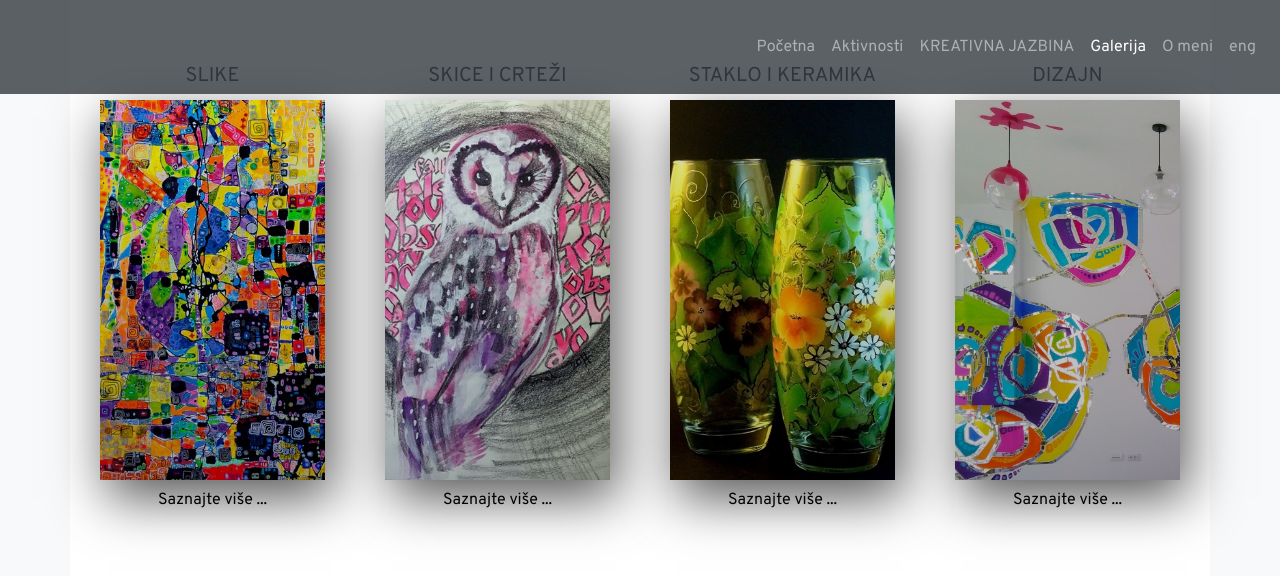
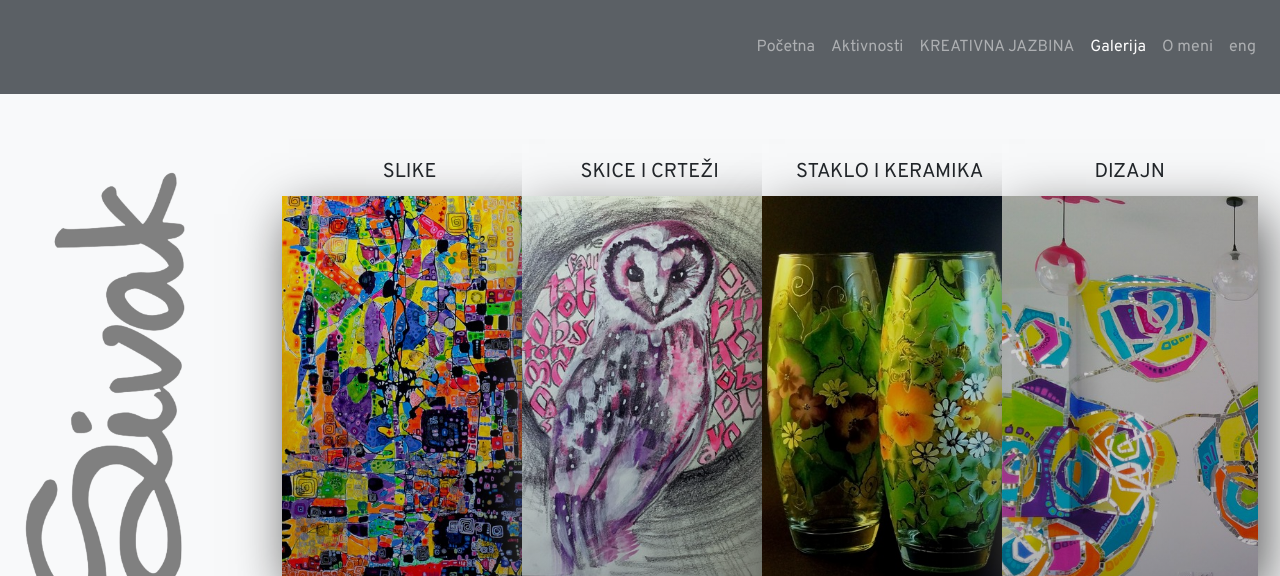
Before and after one commit to vladimirmaksimovic/IK_v07, a PHP site: page /views/gallery.php in a window 1280 px wide. Shown: the top 576 px of the page. Run offline with PHP 8.4, Linux system fonts and the light colour scheme; data that the repository does not hold is empty; grey boxes are pictures that could not be loaded.

Commit message:
postavljam logo u stranu Galerija i povecavam padding

```diff
--- a/css/style.css
+++ b/css/style.css
@@ -37,7 +37,8 @@ nav a:hover {
 
 /* Cards */
 .card {
-  width: 14.0625rem;
+  /* width: 14.0625rem; */
+  width: 16rem;
   margin: auto;
   border: none;
 }
@@ -48,6 +49,16 @@ nav a:hover {
 
 .card-title {
   padding-top: 1rem;
+}
+
+.card-1,
+.card-2,
+.card-3,
+.card-4 {
+  background-position: center;
+  background-size: cover;
+  box-shadow: 7px 18px 50px #555;
+  height: 23.75rem;
 }
 
 .card-1 {
@@ -96,16 +107,6 @@ nav a:hover {
   background-image: url("../images/Dizajn.jpg");
   transform: scale(1.04, 1.04);
   color: #ffc107 !important;
-}
-
-.card-1,
-.card-2,
-.card-3,
-.card-4 {
-  background-position: center;
-  background-size: cover;
-  box-shadow: 7px 18px 50px #555;
-  height: 23.75rem;
 }
 
 .card-text {
--- a/views/gallery.php
+++ b/views/gallery.php
@@ -2,14 +2,21 @@
 <?php include("header.php"); ?>
 
 <!-- Main -->
-<main class="gallery bg-light">
+<main class="gallery bg-light pt-5">
+  <div class="row m-0 pt-5">
+
+    <!-- Logo -->
+    <section class="col-lg-2 col-md-12">
+      <img src="../images/logo-light-rotate.png" alt="Logo" class="logo logo-rotate img-fluid d-lg-block d-md-none d-sm-none d-none " />
+      <img src="../images/logo-light.png" alt="Logo" class="logo img-fluid d-lg-none d-md-block d-sm-block d-block" />
+    </section>
 
     <!-- Cards -->
-  <section class="pt-5 pb-5 bg-white container">
+    <section class="pt-5 pb-5 container col-lg-9 col-md-12">
       <div class="row text-center">
         <div class="col-lg-3 col-md-6 col-12 pb-3">
           <div class="card">
-          <div class="card-body">
+            <div class="card-body bg-light">
               <h5 class="text-uppercase card-title">Slike</h5>
               <a href="images.php">
                 <div class="card-1"></div>
@@ -22,7 +29,7 @@
         </div>
         <div class="col-lg-3 col-md-6 col-12 pb-3">
           <div class="card">
-          <div class="card-body">
+            <div class="card-body bg-light">
               <h5 class="text-uppercase card-title">Skice i crteži</h5>
               <a href="sketches&drawings.php">
                 <div class="card-2"></div>
@@ -35,7 +42,7 @@
         </div>
         <div class="col-lg-3 col-md-6 col-12 pb-3">
           <div class="card">
-          <div class="card-body">
+            <div class="card-body bg-light">
               <h5 class="text-uppercase card-title">Staklo i keramika</h5>
               <a href="glass&ceramics.php">
                 <div class="card-3"></div>
@@ -48,7 +55,7 @@
         </div>
         <div class="col-lg-3 col-md-6 col-12 pb-3">
           <div class="card">
-          <div class="card-body">
+            <div class="card-body bg-light">
               <h5 class="text-uppercase card-title">Dizajn</h5>
               <a href="design.php">
                 <div class="card-4"></div>
@@ -61,6 +68,7 @@
         </div>
       </div>
     </section>
+  </div>
 
   <!-- Google Map -->
   <?php include("gmap.php"); ?>
```
Lines whose indentation alone changed are shown as unchanged.
